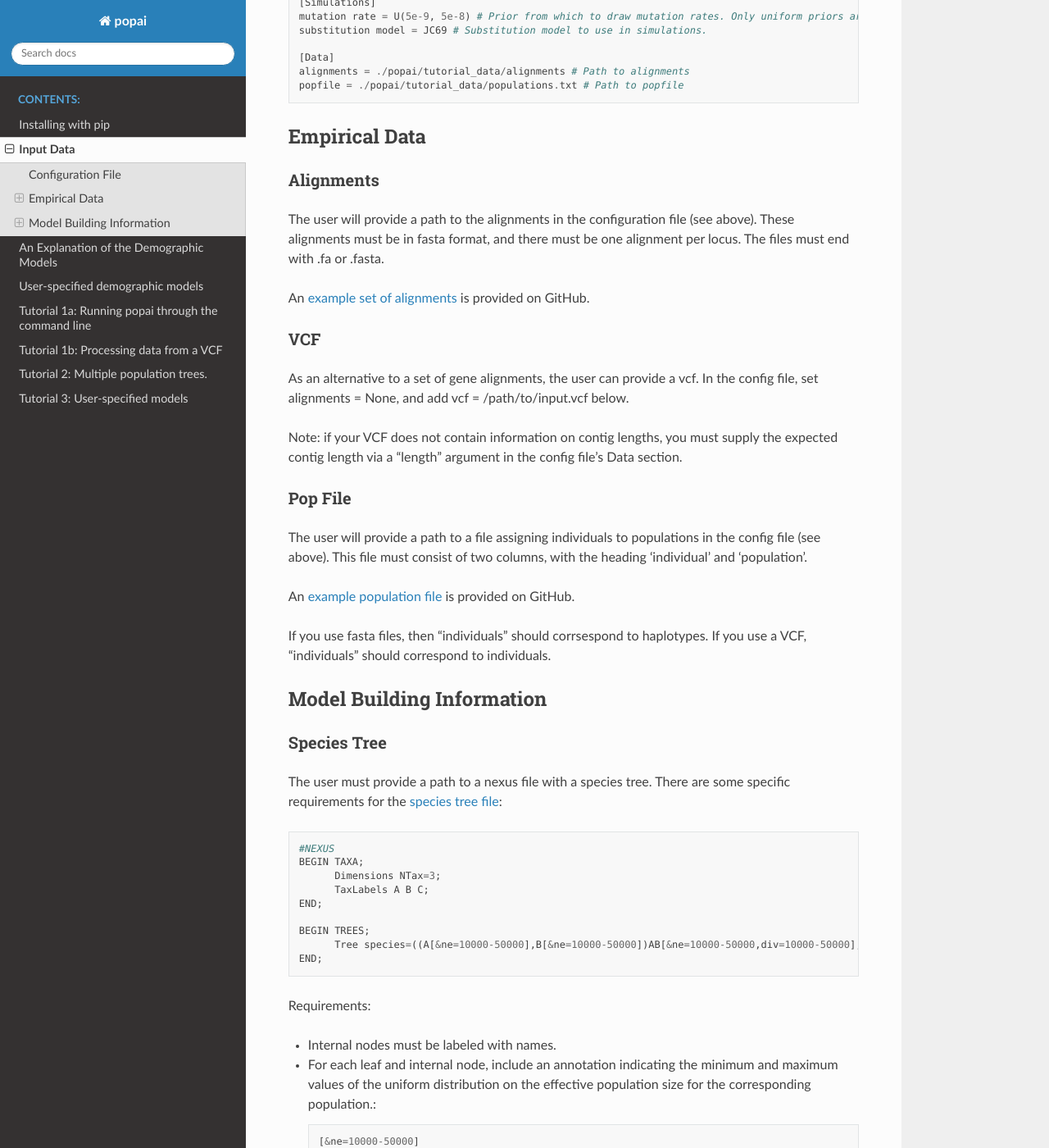
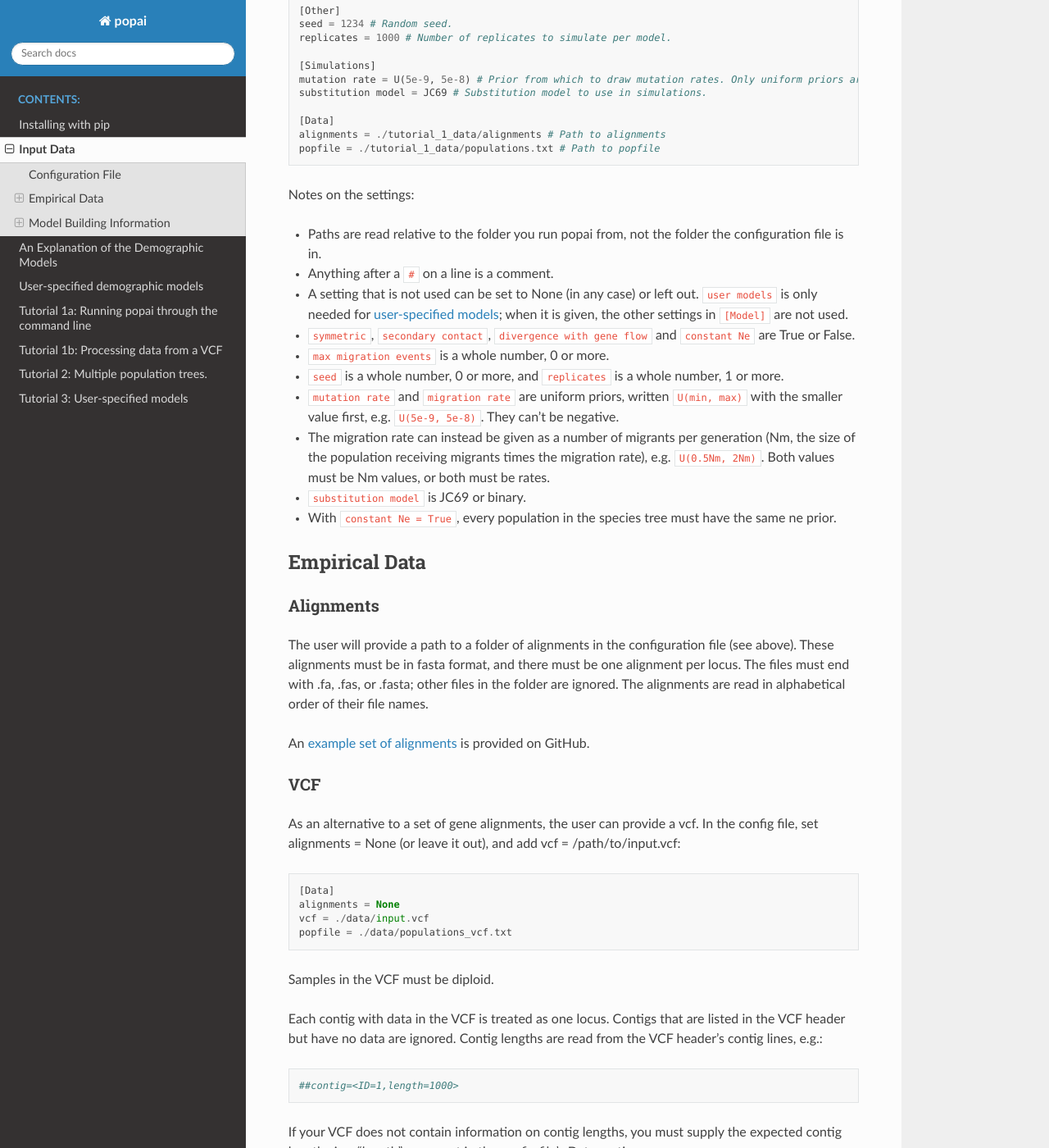
Before and after one commit to SmithLabBio/popai, a Sphinx documentation site: the page built from docs/usage/parsinginput.rst, in a window 1280 px wide and 1400 px high, scrolled down 817 px. Shown: the whole window at 82% size. Built offline with Sphinx 7.4.7 and the Read the Docs theme 3.1.0, drawn with Linux system fonts in a browser that asks for light colours; some of the changed text lies outside the part shown.

Commit message:
Updated documentation.

```diff
--- a/docs/usage/parsinginput.rst
+++ b/docs/usage/parsinginput.rst
@@ -2,32 +2,37 @@
 Input Data
 ##############################
 
-Below, we provide information on the required input data. As an example, we use the data in tutorial_data. delimitR requires inputs (listed below). We will discuss each of these in turn.
+Below, we provide information on the required input data. As an example, we use the data in tutorial_data/tutorial_1_data. popai requires the inputs listed below. We will discuss each of these in turn.
 
 * **Configuration File**
 * Empirical Data
-    * Alignments
-    * Pop file
+
+  * Alignments or a VCF
+  * Pop file
+
 * Model Building Information
-    * Species Tree
-    * Migration Matrix
+
+  * Species Tree
+  * Migration Matrix
+
+popai checks these inputs when it reads the configuration file, and stops with a message saying what is wrong if something can't be used.
 
 ========================================
 Configuration File
 ========================================
 
-The user must provide popai with a `configuration file <https://github.com/SmithLabBio/popai/blob/main/tutorial_data/config.txt>`_.::
-
+The user must provide popai with a `configuration file <https://github.com/SmithLabBio/popai/blob/main/tutorial_data/tutorial_1_data/config.txt>`_::
 
     [Model]
-    species tree file = ./popai/tutorial_data/tree.nex # Path to a species tree in nexus format.
-    migration matrix = ./popai/tutorial_data/migration.txt # Path to a migration matrix
+    species tree file = ./tutorial_1_data/tree.nex # Path to a species tree in nexus format.
+    migration matrix = ./tutorial_1_data/migration.txt # Path to a migration matrix
     symmetric = True # True if migration rates should always be symmetric, and only symmetric migration events should be included.
     secondary contact = True # True if you wish to consider secondary contact models.
     divergence with gene flow = False # True if you wish to consider divergence with gene flow models.
     max migration events = 1 # Maximum number of migration events to consider in one model.
     migration rate = U(1e-5, 1e-4) # Prior from which to draw migration rates. Only uniform priors are supported at present.
     constant Ne = True # population sizes equal across all populations
+    user models = None
 
     [Other]
     seed = 1234 # Random seed.
@@ -38,8 +43,21 @@
     substitution model = JC69 # Substitution model to use in simulations.
 
     [Data]
-    alignments = ./popai/tutorial_data/alignments # Path to alignments
-    popfile = ./popai/tutorial_data/populations.txt # Path to popfile
+    alignments = ./tutorial_1_data/alignments # Path to alignments
+    popfile = ./tutorial_1_data/populations.txt # Path to popfile
+
+Notes on the settings:
+
+* Paths are read relative to the folder you run popai from, not the folder the configuration file is in.
+* Anything after a ``#`` on a line is a comment.
+* A setting that is not used can be set to None (in any case) or left out. ``user models`` is only needed for `user-specified models <https://popai.readthedocs.io/en/latest/usage/usermodels.html>`_; when it is given, the other settings in ``[Model]`` are not used.
+* ``symmetric``, ``secondary contact``, ``divergence with gene flow`` and ``constant Ne`` are True or False.
+* ``max migration events`` is a whole number, 0 or more.
+* ``seed`` is a whole number, 0 or more, and ``replicates`` is a whole number, 1 or more.
+* ``mutation rate`` and ``migration rate`` are uniform priors, written ``U(min, max)`` with the smaller value first, e.g. ``U(5e-9, 5e-8)``. They can't be negative.
+* The migration rate can instead be given as a number of migrants per generation (Nm, the size of the population receiving migrants times the migration rate), e.g. ``U(0.5Nm, 2Nm)``. Both values must be Nm values, or both must be rates.
+* ``substitution model`` is JC69 or binary.
+* With ``constant Ne = True``, every population in the species tree must have the same ne prior.
 
 ========================================
 Empirical Data
@@ -49,27 +67,53 @@
 Alignments
 ------------
 
-The user will provide a path to the alignments in the configuration file (see above). These alignments must be in fasta format, and there must be one alignment per locus. The files must end with .fa or .fasta.
+The user will provide a path to a folder of alignments in the configuration file (see above). These alignments must be in fasta format, and there must be one alignment per locus. The files must end with .fa, .fas, or .fasta; other files in the folder are ignored. The alignments are read in alphabetical order of their file names.
 
-An `example set of alignments <https://github.com/SmithLabBio/popai/blob/main/tutorial_data/alignments>`_ is provided on GitHub.
+An `example set of alignments <https://github.com/SmithLabBio/popai/blob/main/tutorial_data/tutorial_1_data/alignments>`_ is provided on GitHub.
 
 ------------
 VCF
 ------------
 
-As an alternative to a set of gene alignments, the user can provide a vcf. In the config file, set alignments = None, and add vcf = /path/to/input.vcf below.
+As an alternative to a set of gene alignments, the user can provide a vcf. In the config file, set alignments = None (or leave it out), and add vcf = /path/to/input.vcf::
 
-Note: if your VCF does not contain information on contig lengths, you must supply the expected contig length via a "length" argument in the config file's Data section.
+    [Data]
+    alignments = None
+    vcf = ./data/input.vcf
+    popfile = ./data/populations_vcf.txt
+
+Samples in the VCF must be diploid.
+
+Each contig with data in the VCF is treated as one locus. Contigs that are listed in the VCF header but have no data are ignored. Contig lengths are read from the VCF header's contig lines, e.g.::
+
+    ##contig=<ID=1,length=1000>
+
+If your VCF does not contain information on contig lengths, you must supply the expected contig length via a "length" argument in the config file's Data section::
+
+    length = 1000
+
+Contigs with a length in the header use that length, and the rest use ``length``. If a contig has no length either way, popai stops and lists the contigs without one.
 
 ------------
 Pop File
 ------------
 
-The user will provide a path to a file assigning individuals to populations in the config file (see above). This file must consist of two columns, with the heading 'individual' and 'population'.
+The user will provide a path to a file assigning individuals to populations in the config file (see above). This file must be tab-separated, with a header row naming the columns 'individual' and 'population', and then one individual and its population on each line::
 
-An `example population file <https://github.com/SmithLabBio/popai/blob/main/tutorial_data/populations.txt>`_ is provided on GitHub.
+    individual	population
+    n0	A
+    n1	A
+    n2	B
 
-If you use fasta files, then "individuals" should corrsespond to haplotypes. If you use a VCF, "individuals" should correspond to individuals.
+An `example population file <https://github.com/SmithLabBio/popai/blob/main/tutorial_data/tutorial_1_data/populations.txt>`_ is provided on GitHub.
+
+If you use fasta files, then "individuals" should correspond to haplotypes. If you use a VCF, "individuals" should correspond to individuals.
+
+Notes:
+
+* Spaces around names are ignored.
+* Every individual in the pop file must be in the alignments or VCF, and every sample in the alignments or VCF must be in the pop file.
+* Populations are used in the order they first appear in the pop file. This is the order of populations in popai's site frequency spectra and arrays.
 
 ========================================
 Model Building Information
@@ -79,7 +123,7 @@
 Species Tree
 ------------
 
-The user must provide a path to a nexus file with a species tree. There are some specific requirements for the `species tree file <https://github.com/SmithLabBio/popai/blob/main/tutorial_data/tree.nex>`_::
+The user must provide a path to a nexus file with a species tree. There are some specific requirements for the `species tree file <https://github.com/SmithLabBio/popai/blob/main/tutorial_data/tutorial_1_data/tree.nex>`_::
 
     #NEXUS
     BEGIN TAXA;
@@ -94,20 +138,23 @@
 Requirements:
 
 * Internal nodes must be labeled with names.
-
-* For each leaf and internal node, include an annotation indicating the minimum and maximum values of the uniform distribution on the effective population size for the corresponding population.::
+* For each leaf and internal node, include an annotation indicating the minimum and maximum values of the uniform distribution on the effective population size for the corresponding population::
 
     [&ne=10000-50000]
 
-* For each linternal node, include an annotation indicating the minimum and maximum values of the uniform distribution on the divergence time (in generations before the present)::
+* For each internal node, include an annotation indicating the minimum and maximum values of the uniform distribution on the divergence time (in generations before the present)::
 
     [&div=10000-50000]
+
+* The minimum and maximum are whole numbers, with the smaller value first (10000-50000, not 1e4-5e4).
+
+The file can contain more than one species tree. Each tree then needs its own migration matrix (see below).
 
 ----------------
 Migration Matrix
 ----------------
 
-The user must provide a path to a file with a `migration matrix <https://github.com/SmithLabBio/popai/blob/main/tutorial_data/migration.txt>`_ indicating whether migration is allowed between all pairs of lineages::
+The user must provide a path to a file with a `migration matrix <https://github.com/SmithLabBio/popai/blob/main/tutorial_data/tutorial_1_data/migration.txt>`_ indicating whether migration is allowed between all pairs of lineages::
 
     ,A,B,C,AB,ABC
     A,F,F,T,F,F
@@ -116,4 +163,10 @@
     AB,F,F,T,F,F
     ABC,F,F,F,F,F
 
-Note that T indicates that migration is allowed between two taxa, while F indicates that migration is not allowed. The elements along the diagonal will be ignored. Ancestral populations must be included.
+Note that T indicates that migration is allowed between two taxa, while F indicates that migration is not allowed (TRUE and FALSE also work). The elements along the diagonal will be ignored.
+
+The rows and columns must name the same populations as the species tree, so ancestral populations must be included. Every entry must be T or F.
+
+If the species tree file contains more than one tree, give one migration matrix per tree, in the same order, separated by ``;``::
+
+    migration matrix = ./tutorial_2_data/migration.txt;./tutorial_2_data/migration2.txt
```
